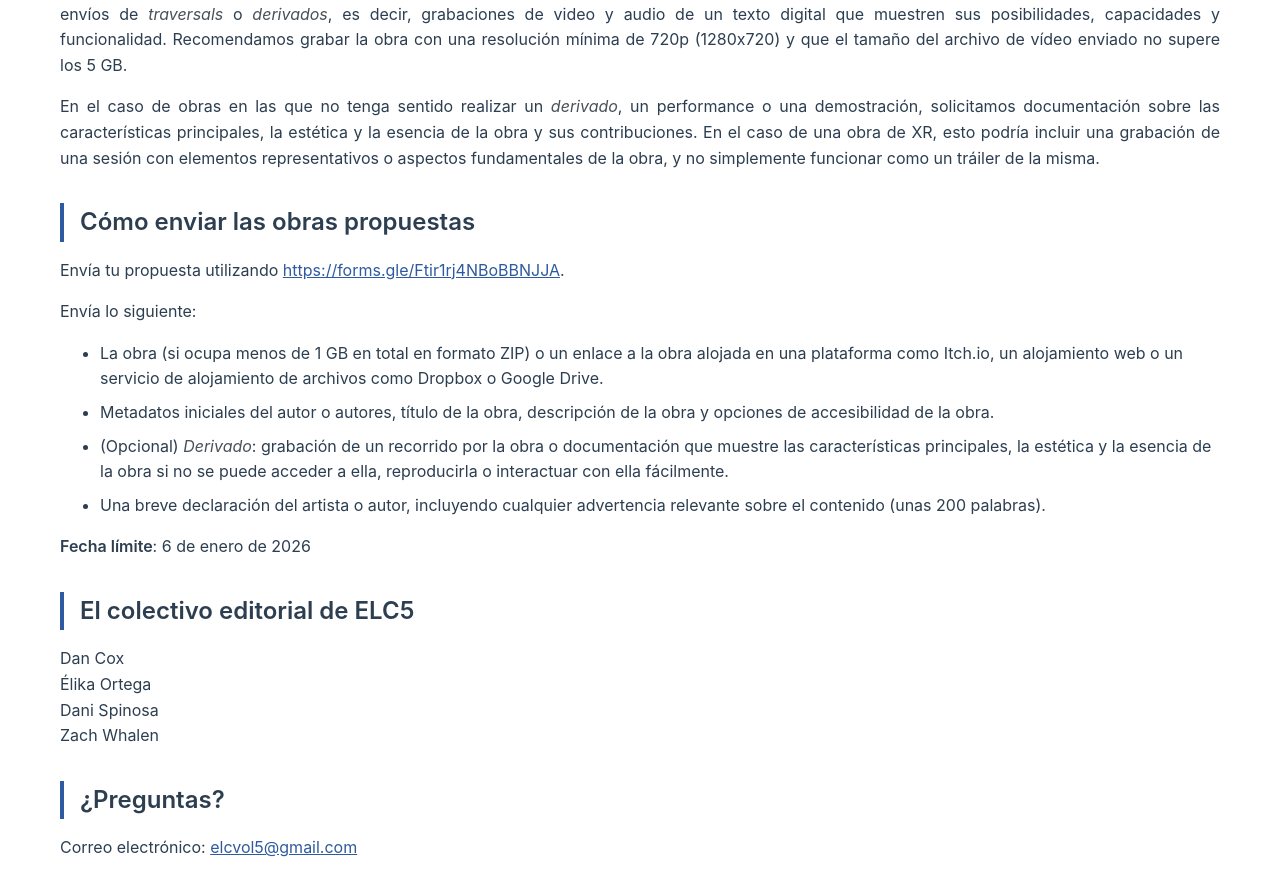
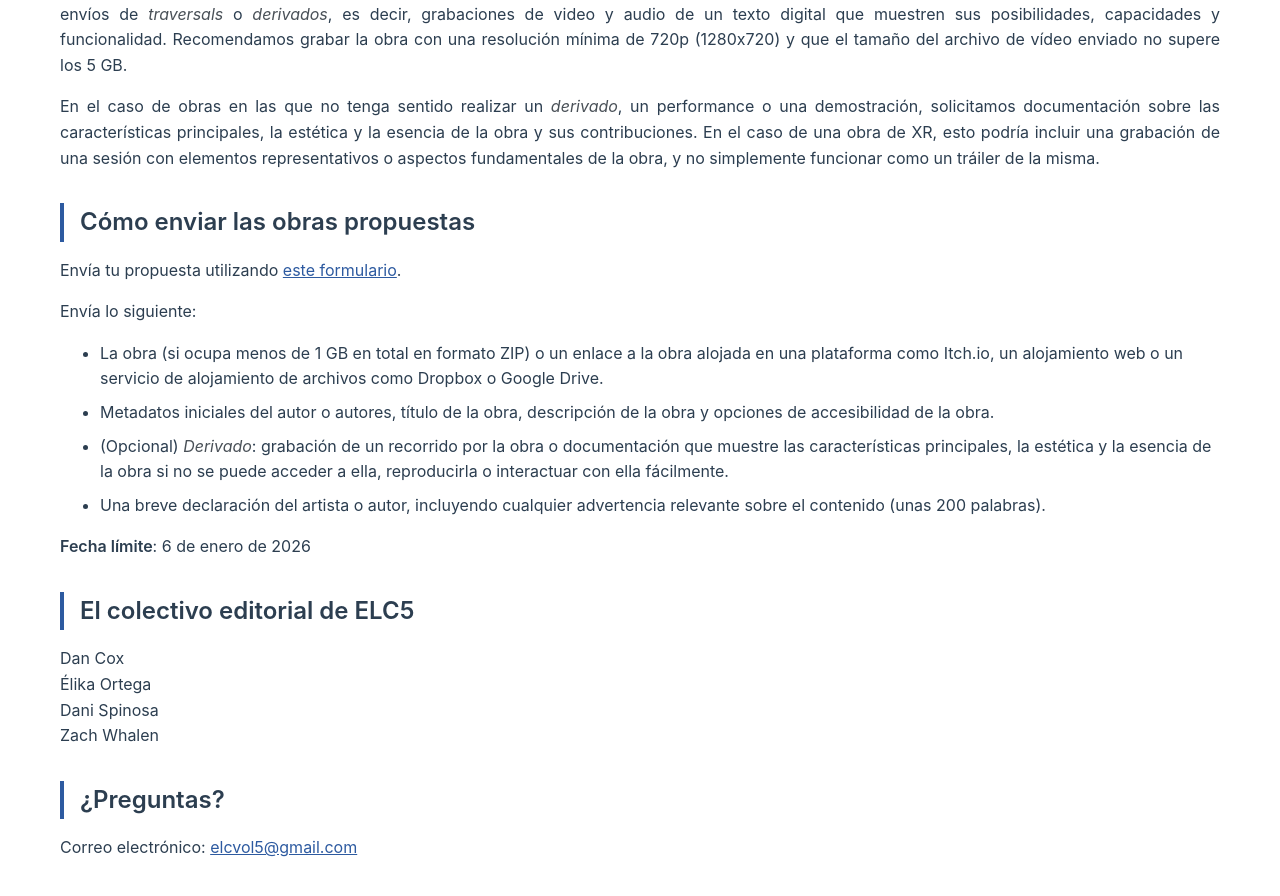
Before and after one commit to eliterature/elc5-info, a Jekyll site: the page built from docs/ES/index.md, in a window 1280 px wide and 900 px high, scrolled down 1552 px. Shown: the top 896 px of the window. Built offline with Jekyll 4.4.1, drawn with Linux system fonts in a browser that asks for light colours; our own code applies the rules of GitHub Pages for plain Markdown files.

Commit message:
that is not how you do links in markdown yikes

```diff
--- a/docs/ES/index.md
+++ b/docs/ES/index.md
@@ -32,7 +32,7 @@ En el caso de obras en las que no tenga sentido realizar un _derivado_, un perfo
 
 ## **Cómo enviar las obras propuestas**
 
-Envía tu propuesta utilizando [https://forms.gle/Ftir1rj4NBoBBNJJA](este formulario).
+Envía tu propuesta utilizando [este formulario](https://forms.gle/Ftir1rj4NBoBBNJJA).
 
 Envía lo siguiente:
 
```
